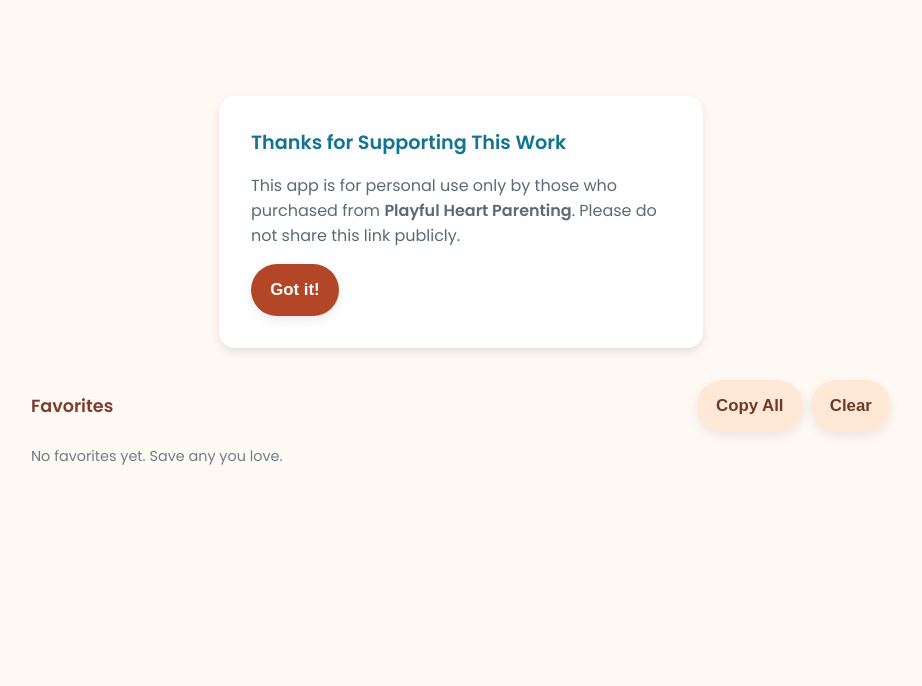
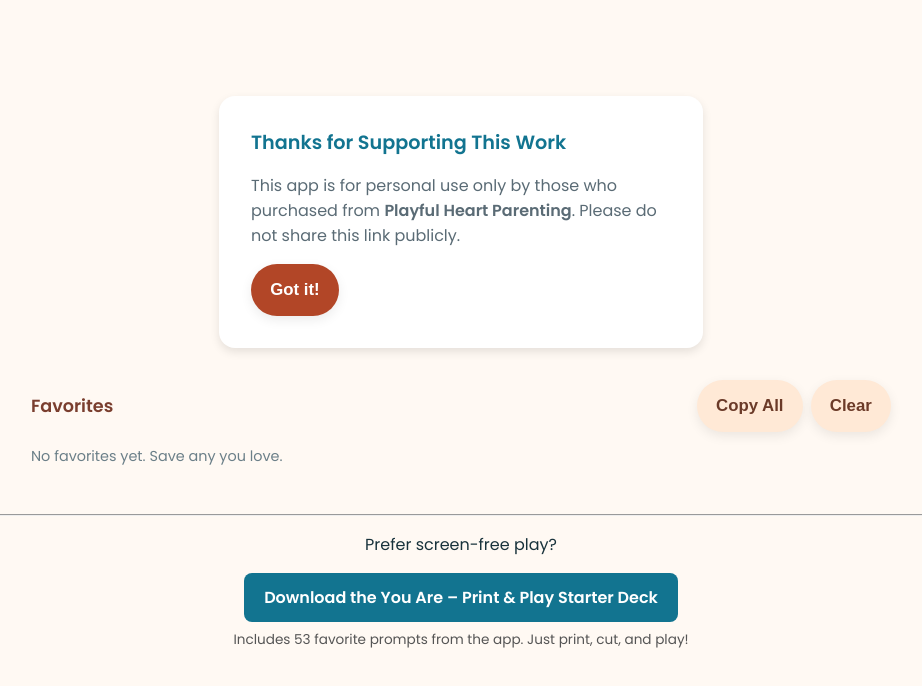
Before and after one commit to miawizz/you-are, a plain HTML site: page index.html in a window 1280 px wide. Shown: the whole page, without its empty margins (179-1101 px from the left). Drawn offline with Linux system fonts and the light colour scheme.

Commit message:
Update index.html

```diff
--- a/index.html
+++ b/index.html
@@ -777,5 +777,23 @@
     });
   }
   </script>
+
+
+  <div class="print-deck" style="margin:2rem 0; text-align:center;">
+  <hr style="margin-bottom:1rem;">
+  <p style="font-family:Poppins, sans-serif; font-size:1rem; color:#18323b;">
+    Prefer screen-free play?
+  </p>
+  <a href="you-are-deck.pdf" target="_blank"
+     style="display:inline-block; padding:.75rem 1.25rem;
+            background:#127490; color:white; font-weight:600;
+            text-decoration:none; border-radius:8px;">
+    Download the You Are – Print & Play Starter Deck
+  </a>
+  <p style="font-size:.85rem; color:#555; margin-top:.5rem;">
+    Includes 53 favorite prompts from the app. Just print, cut, and play!
+  </p>
+</div>
+
 </body>
 </html>
```
